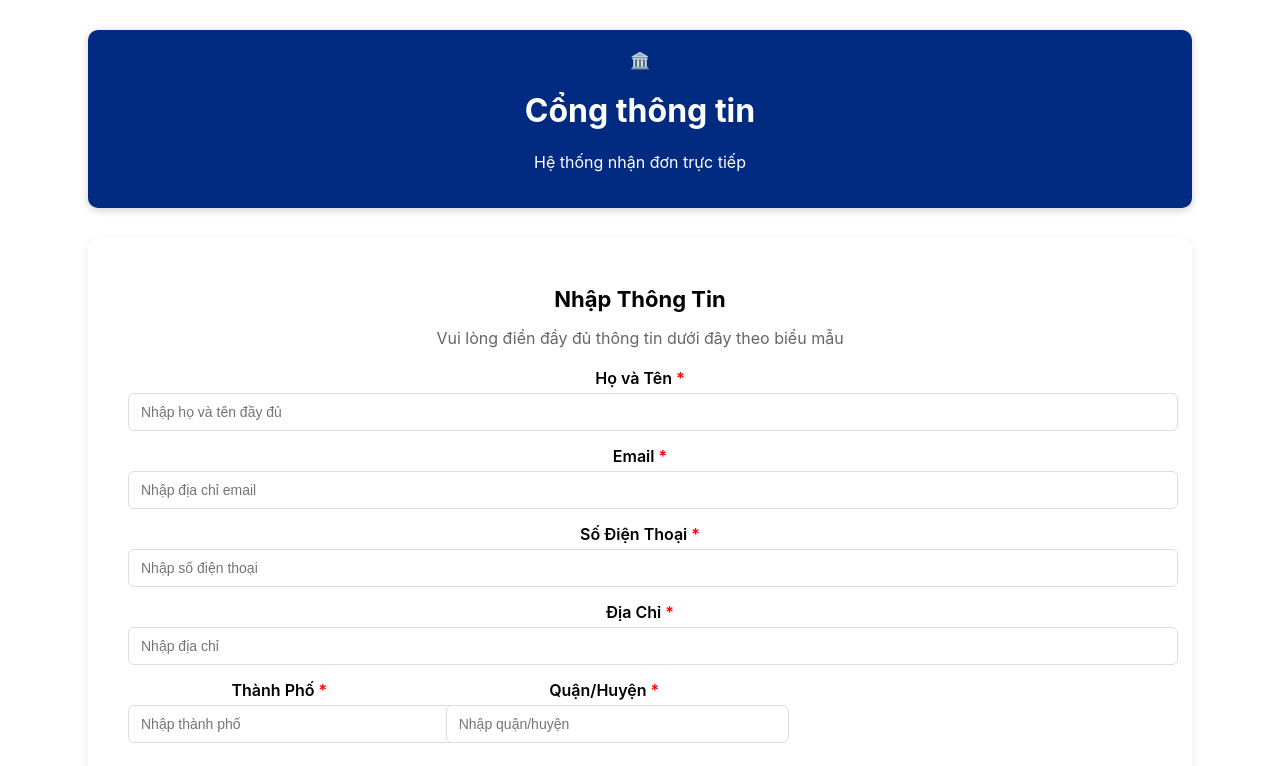
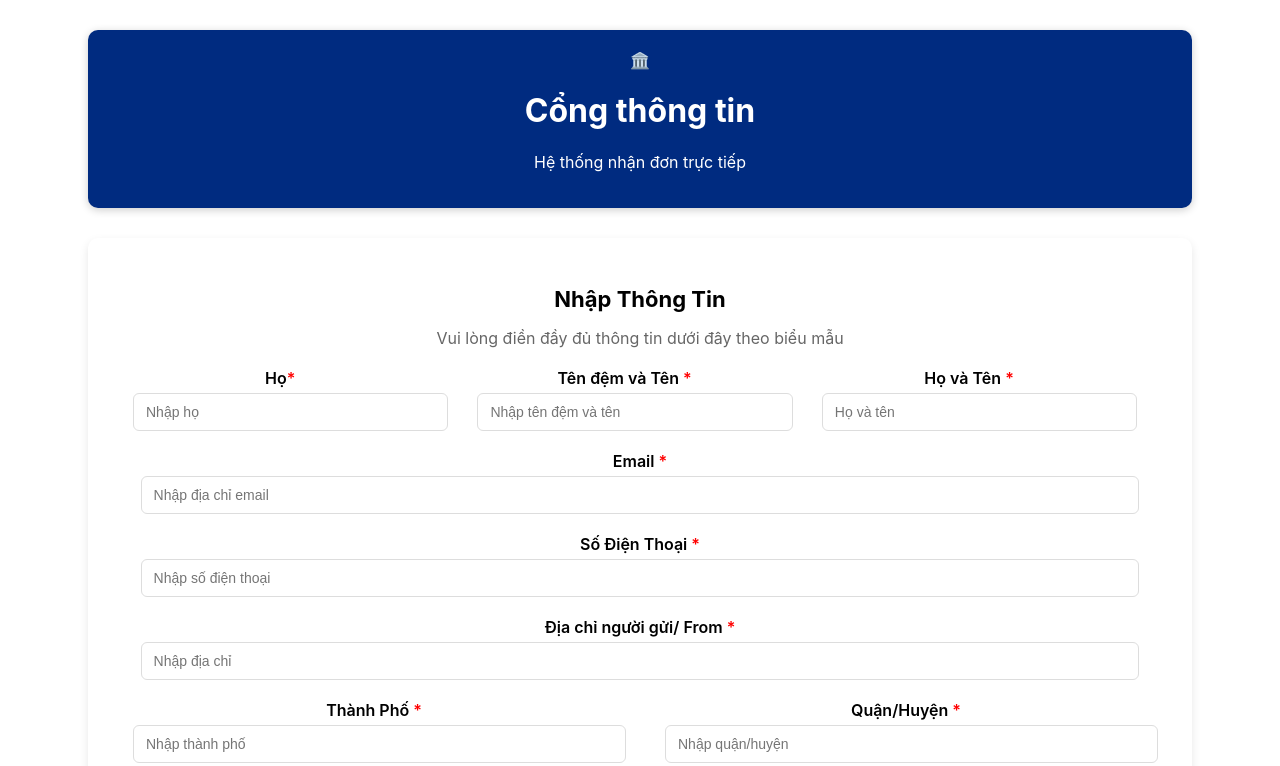
Before and after one commit to NguyenBellV/CSBU103-Assignments, a React (Create React App) app: page / in a window 1280 px wide. Shown: the top 766 px of the page. Built offline with nearby package versions, Linux system fonts and the light colour scheme.

Commit message:
CSS form-insert

```diff
--- a/src/components/FormSection.css
+++ b/src/components/FormSection.css
@@ -30,9 +30,9 @@ label span {
 }
 
 input {
-  width: 100%;
+  width: 95%;
   padding: 10px 12px;
-  margin-top: 5px;
+  margin: 5px;
   border: 1px solid #ddd;
   border-radius: 6px;
   font-size: 14px;
@@ -44,9 +44,24 @@ input:focus {
   box-shadow: 0px 0px 3px #002b80;
 }
 
+.form-name {
+  display: flex;
+  gap: 40px;
+  justify-content: space-between;
+  width: 97%;
+}
+
+.form-name * {
+  flex: 1;
+}
+
 .form-row {
   display: flex;
-  gap: 15px;
+  gap: 40px;
+}
+
+.form-row label {
+  flex: 1;
 }
 
 .submit-btn {
--- a/src/components/FormSection.jsx
+++ b/src/components/FormSection.jsx
@@ -3,6 +3,8 @@ import "./FormSection.css";
 
 function FormSection() {
   const [formData, setFormData] = useState({
+    lastName: "",
+    middleAndFirstName: "",
     fullName: "",
     email: "",
     phone: "",
@@ -14,6 +16,7 @@ function FormSection() {
   // Handle input change
   const handleChange = (e) => {
     const { name, value } = e.target;
+    // name is "lastName", or "middleAndFirstName"
     setFormData({ ...formData, [name]: value });
   };
 
@@ -24,23 +27,55 @@ function FormSection() {
     alert("Đã gửi đơn thành công!");
   };
 
+  const fullNameCalculated = (
+    formData.lastName +
+    " " +
+    formData.middleAndFirstName
+  ).trim();
+
   return (
     <section className="form-section">
       <h2>Nhập Thông Tin</h2>
       <p>Vui lòng điền đầy đủ thông tin dưới đây theo biểu mẫu</p>
 
       <form onSubmit={handleSubmit}>
+        <div className="form-name">
+          <label>
+            Họ<span>*</span>
+            <input
+              type="text"
+              name="lastName"
+              placeholder="Nhập họ"
+              value={formData.lastName}
+              onChange={handleChange}
+              required
+            />
+          </label>
+
+          <label>
+            Tên đệm và Tên <span>*</span>
+            <input
+              type="text"
+              name="middleAndFirstName"
+              placeholder="Nhập tên đệm và tên"
+              value={formData.middleAndFirstName}
+              onChange={handleChange}
+              required
+            />
+          </label>
+
           <label>
             Họ và Tên <span>*</span>
             <input
               type="text"
               name="fullName"
-            placeholder="Nhập họ và tên đầy đủ"
-            value={formData.fullName}
-            onChange={handleChange}
+              placeholder="Họ và tên"
+              value={fullNameCalculated} //Gán value đã được tính toán
+              readOnly //Người dùng không thể chỉnh sửa trực tiếp
               required
             />
           </label>
+        </div>
 
         <label>
           Email <span>*</span>
@@ -67,7 +102,45 @@ function FormSection() {
         </label>
 
         <label>
-          Địa Chỉ <span>*</span>
+          Địa chỉ người gửi/ From <span>*</span>
+          <input
+            type="text"
+            name="address"
+            placeholder="Nhập địa chỉ"
+            value={formData.address}
+            onChange={handleChange}
+            required
+          />
+        </label>
+
+        <div className="form-row">
+          <label>
+            Thành Phố <span>*</span>
+            <input
+              type="text"
+              name="city"
+              placeholder="Nhập thành phố"
+              value={formData.city}
+              onChange={handleChange}
+              required
+            />
+          </label>
+
+          <label>
+            Quận/Huyện <span>*</span>
+            <input
+              type="text"
+              name="district"
+              placeholder="Nhập quận/huyện"
+              value={formData.district}
+              onChange={handleChange}
+              required
+            />
+          </label>
+        </div>
+
+        <label>
+          Địa chỉ người nhận/ To <span>*</span>
           <input
             type="text"
             name="address"
```
Lines whose indentation alone changed are shown as unchanged.
